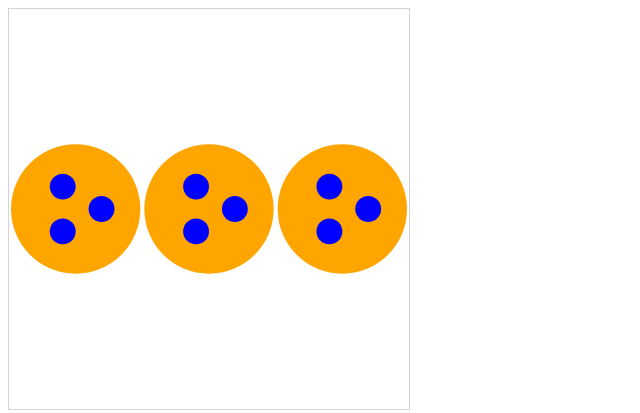
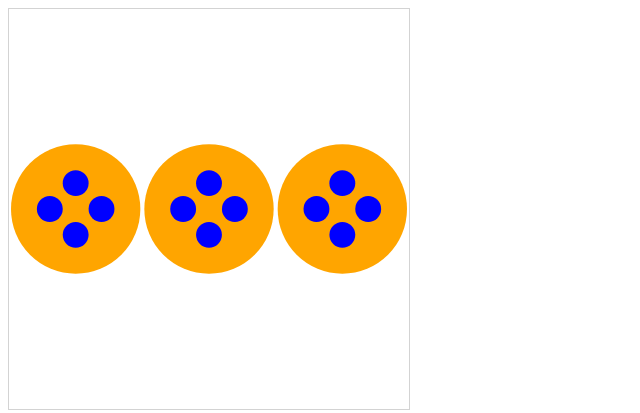
Before and after one commit to jksulkow/pi, a plain HTML site: page index.html in a window 1280 px wide. Shown: the whole page, without its empty margins (0-640 px from the left). Drawn offline with Linux system fonts and the light colour scheme.

Commit message:
Test Github
Changed number of dots

```diff
--- a/index.html
+++ b/index.html
@@ -13,7 +13,7 @@ var largeCircleX;
 var largeCircleY;
 var largeCircleRad;
 
-var numberDots = 3;
+var numberDots = 4;
 var dotRad;
 var dotX;
 var dotY;
```
